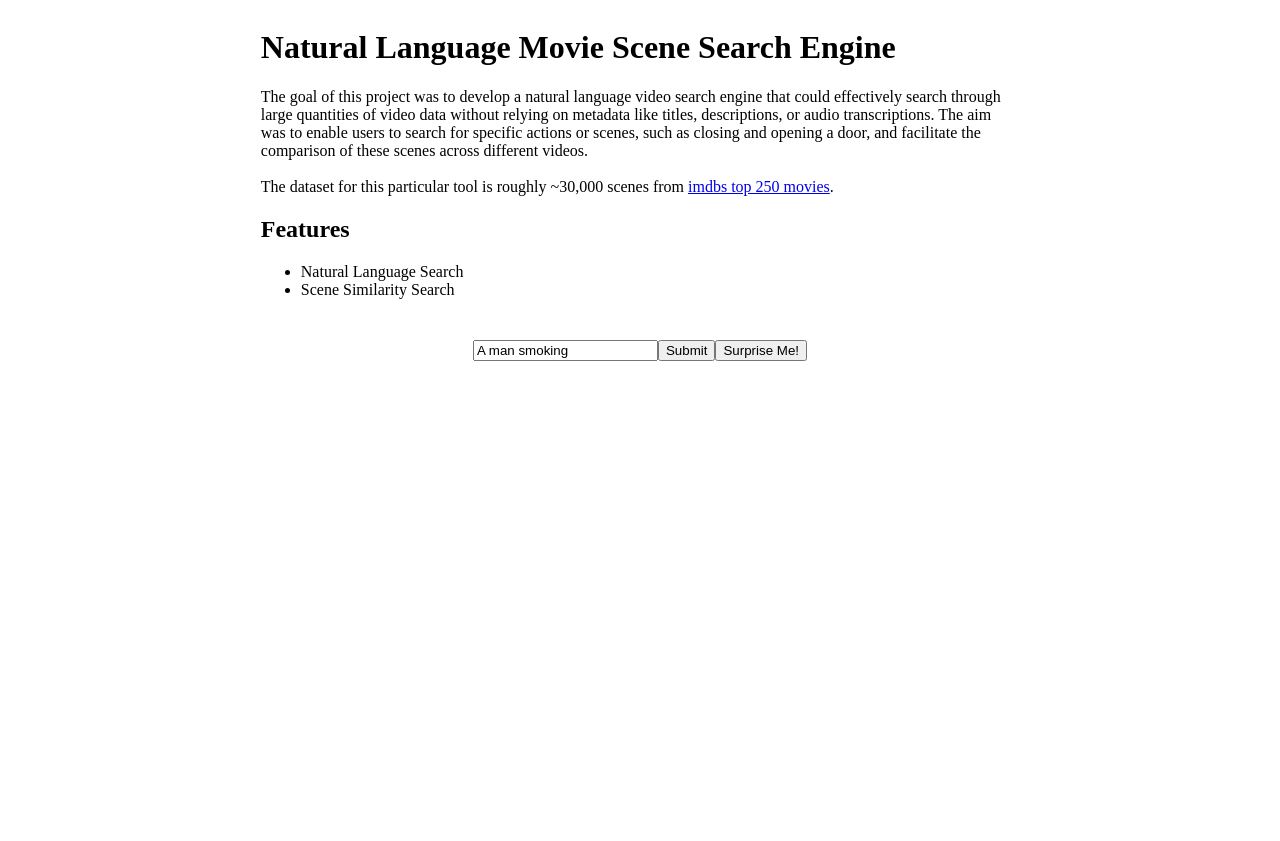
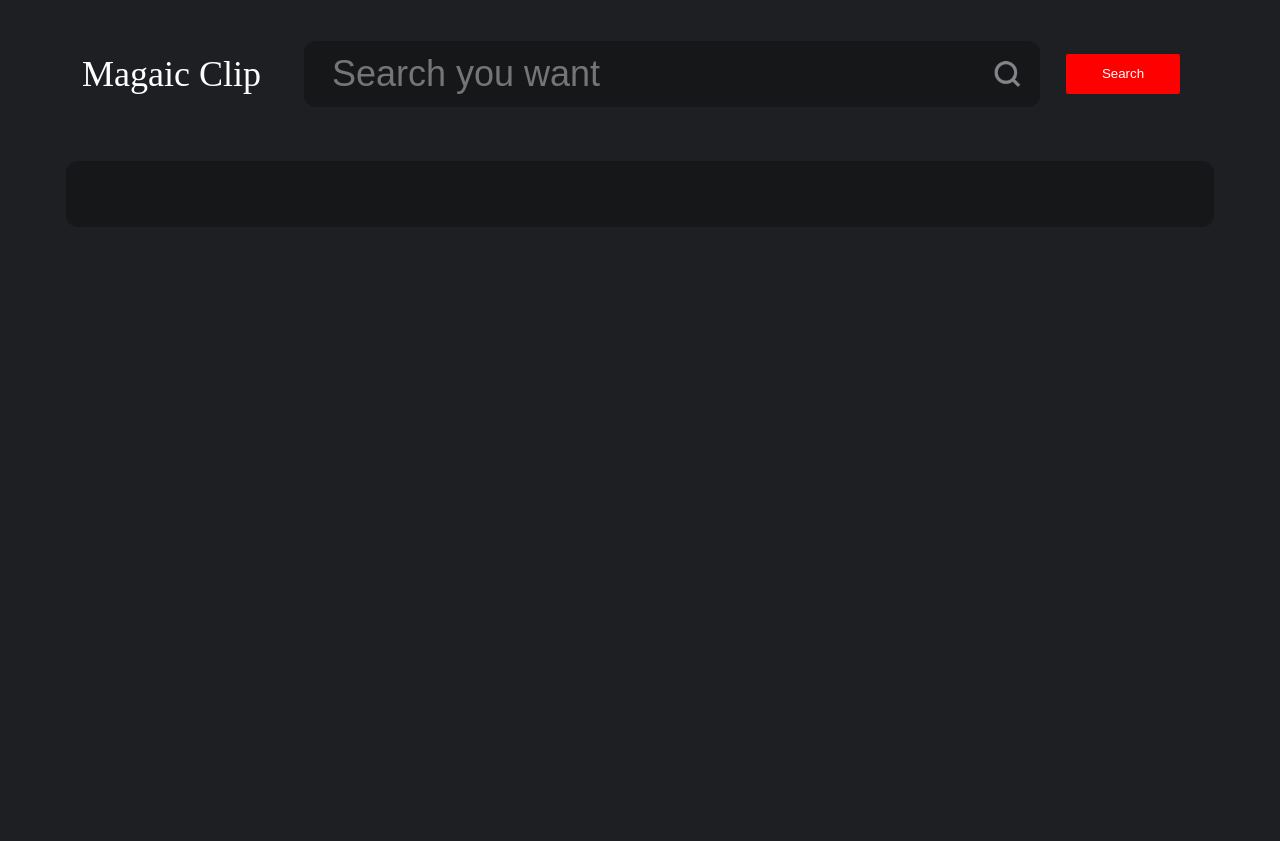
Before and after one commit to lichao252244354/VideoIndex, a Flask app: page / in a window 1280 px wide. Before the commit the page ends 361 px from the top, so only its background shows below. Run offline with Flask 2, Linux system fonts and the light colour scheme.

Commit message:
update index html

```diff
--- a/templates/index.html
+++ b/templates/index.html
@@ -1,84 +1,244 @@
 <!DOCTYPE html>
 <html>
+
 <head>
-    <title>Natural Language Video Search</title>
+    <title>Magaic Clip</title>
     <style>
-        #result {
-            display: flex;
-            margin-top: 20px;
-            flex-wrap: wrap;
-            padding: 50px;
-        }
-        .search-box {
-            margin-top: 25px;
-            display: flex;
-            justify-content: center;
-        }
-        .movie {
-            padding: 5px;
-            height: 100%;
-            flex: 1 1 30%;
-            max-width: 200px;
-            color: #1a1a1a;
-            background: rgb(84, 100,102);
-            border-radius: 5px;
-            margin: 10px;
-            height: 550px;
+        * {
+            margin: 0;
+            padding: 0;
+            box-sizing: border-box;
+
         }
 
-        .banner, .movie-container {
-            width: 100%;
-            display: flex;
-            justify-content: center;
-        }
-        .banner-text {
-            width: 60%;
+        ::-webkit-scrollbar {
+            width: 8px;
         }
 
-        @media (max-width: 768px) {
-            .movie {
-                flex-basis: 50%;
+        ::-webkit-scrollbar-track {
+            background-color: #151719;
+        }
+
+        ::-webkit-scrollbar-thumb {
+            box-shadow: inset 0 0 4px rgba(0, 0, 0, 0.3);
+        }
+
+        html,
+        body {
+            width: 100%;
+            height: 100%;
+        }
+
+        html {
+            background-color: rgb(29, 31, 34);
+        }
+
+        .content {
+            /* width: 1507px; */
+            margin: 0 auto;
+            color: #fff;
+        }
+
+        .search-box {
+            margin-top: 41px;
+            padding: 0 100px 0 82px;
+            display: flex;
+            justify-content: space-between;
+            align-items: center;
+        }
+
+        .search-icon {
+            position: absolute;
+            top: 50%;
+            right: 13px;
+            transform: translateY(-50%);
+            width: 39px;
+            height: 39px;
+        }
+
+        .title-h1 {
+            font-size: 36px;
+            line-height: 52px;
+        }
+
+        .ipt {
+            position: relative;
+            margin: 0 26px 0 43px;
+            flex: 1;
+        }
+
+        #query-input {
+            width: 100%;
+            font-size: 36px;
+            line-height: 66px;
+            text-indent: 28px;
+            color: #A59797;
+            border: 0;
+            border-radius: 12px;
+            outline: none;
+            background-color: #151719;
+        }
+
+        #query-button {
+            width: 114px;
+            height: 40px;
+            line-height: 40px;
+            background-color: #ff0000;
+            border: 0;
+            border-radius: 2px;
+            color: #fff;
+            cursor: pointer;
+        }
+
+        .movie-container {
+            margin: 54px 66px;
+            border-radius: 12px;
+            background-color: #151719;
+            /* opacity: 0; */
+        }
+
+        #result {
+            padding: 33px;
+            display: flex;
+            flex-wrap: wrap;
+        }
+
+        #result .movie {
+            flex-basis: calc((100% - 84px) / 4);
+            margin-right: 28px;
+            margin-top: 28px;
+        }
+
+        #result .movie:nth-of-type(4n) {
+            margin-right: 0;
+        }
+
+        .media-video {
+            display: block;
+            width: 100%;
+            height: 100%;
+        }
+
+        .video-wrapper {
+            width: 100%;
+            height: 160px;
+            border-radius: 4px;
+            overflow: hidden;
+        }
+
+        .link {
+            margin-left: 10px;
+            font-size: 12px;
+            line-height: 24px;
+            font-style: normal;
+            text-decoration: none;
+            color: #A59797;
+        }
+
+        .title-h3 {
+            font-size: 14px;
+            line-height: 24px;
+        }
+        .avatar {
+            padding-top: 15px;
+        }
+        .avatar-img-wrap {
+            margin-right: 10px;
+            margin-top: 7px;
+        }
+        .avatar-img {
+            width: 100%;
+        }
+    </style>
+</head>
+
+<body>
+    <div class="content">
+        <div class="search-box">
+            <span class="title-h1">Magaic Clip</span>
+            <!-- <input type="text" id="query-input" placeholder="Search you want"></input> -->
+            <div class="ipt">
+                <input type="text" id="query-input" placeholder="Search you want"></input>
+                <img src="./image/search.png" alt="" class="search-icon">
+            </div>
+            <button id="query-button">Search</button>
+            <!-- <button id="surprise-button">Surprise Me!</button> -->
+        </div>
+        <div class="movie-container">
+            <div id="result">
+            </div>
+            <!-- <div class="loading"><img src="../ai video/image/loading.gif" alt=""></div> -->
+        </div>
+    </div>
+    <script>
+        function submitSearch(query) {
+            clearMediaEvent()
+            const xhr = new XMLHttpRequest();
+            xhr.open("GET", "https://h73k112868.yicp.fun/api/search?q=" + query);
+            xhr.send();
+            xhr.onload = function () {
+                if (xhr.status === 200) {
+                    const response = JSON.parse(xhr.responseText);
+                    document.getElementById("result").innerHTML = response.matches.map(x => {
+                        const poster = x.metadata?.poster.split('@.')
+                        poster[1] = '._SX300_.jpg'
+                        return `<div class="movie">
+                        <div class="video-wrapper">
+                            <video class="media-video" width="200" controls="controls" src="https://h73k112868.yicp.fun/data/${x.metadata.index_id}.mp4" preload="auto"></video>
+                        </div>
+                        <div class="avatar" style="display:flex">
+                           <div class="avatar-img-wrap" style="width: 40px;height:40px;border-radius:50%;overflow:hidden;"><img src="./image/avatar.png" class="avatar-img" /> </div>
+                            <div><h3 class="title-h3">${x.metadata.scene_title}</h3>
+                        <h3 class="title-h3">(${Math.round(x.metadata.start)}sec-${Math.round(x.metadata.end)}sec) </h3></div>
+                            </div>
+                        <!-- <button xattr="${x.id}" onclick="similarScenes(this)">Similar Scenes</button> -->
+                    </div>`
+                    }).join('')
+                    setTimeout(() => {
+                        setMediaEvent()
+                    }, 500)
+                }
+            };
+        }
+        function clearMediaEvent() {
+            const videos = document.querySelectorAll('.media-video')
+            if (videos && videos.length) {
+                videos.forEach(item => {
+                    item.removeEventListener('play', handleMediaEvent)
+                })
             }
         }
 
-    </style>
-</head>
-<body>
-    <div class="banner">
-        <div class="banner-text">
-            <h1>Natural Language Movie Scene Search Engine</h1>
-            <p>
-            The goal of this project was to develop a natural language video search engine that could effectively search through large quantities of video data without relying on metadata like titles, descriptions, or audio transcriptions. The aim was to enable users to search for specific actions or scenes, such as closing and opening a door, and facilitate the comparison of these scenes across different videos.
-            <br/><br/>
-            The dataset for this particular tool is roughly ~30,000 scenes from <a href="https://www.imdb.com/chart/top/">imdbs top 250 movies</a>.
-            </p>
+        function setMediaEvent() {
+            const videos = document.querySelectorAll('.media-video')
+            if (videos && videos.length) {
+                videos.forEach(item => {
+                    item.addEventListener('play', handleMediaEvent)
+                })
+            }
+        }
 
-            <h2>Features</h2>
-            <ul>
-                <li>Natural Language Search</li>
-                <li>Scene Similarity Search</li>
-            </ul>
-        </div>
-    </div>
+        function handleMediaEvent(event) {
+            const videos = document.querySelectorAll('.media-video')
+            videos.forEach(item => {
+                if (item !== event.target) {
+                    item.pause()
+                }
+            })
+        }
 
-    <div class="search-box">
-        <input type="text" id="query-input" value="A man smoking"></input>
-        <button id="query-button">Submit</button>
-        <button id="surprise-button">Surprise Me!</button>
-    </div>
-    <div class="movie-container">
-        <div id="result"></div>
-    </div>
+        // setTimeout(() => {
+        //     setMediaEvent()
+        // }, 500)
 
-    <script>
-        function submitSearch(query) {
+        function similarScenes(e) {
             const xhr = new XMLHttpRequest();
-            xhr.open("GET", "/api/search?q=" + query);
-            xhr.onload = function() {
+            xhr.open("GET", "/api/similarity?id=" + e.getAttribute('xattr'));
+            xhr.onload = function () {
                 if (xhr.status === 200) {
                     const response = JSON.parse(xhr.responseText);
                     document.getElementById("result").innerHTML = response.matches.map(x => {
-                        const poster= x.metadata?.poster.split('@.')
+                        const poster = x.metadata?.poster.split('@.')
                         poster[1] = '._SX300_.jpg'
 
                         return `<div class="movie">
@@ -94,42 +254,22 @@
             xhr.send();
         }
 
-        function similarScenes(e) {
-            const xhr = new XMLHttpRequest();
-            xhr.open("GET", "/api/similarity?id=" + e.getAttribute('xattr'));
-            xhr.onload = function() {
-                if (xhr.status === 200) {
-                    const response = JSON.parse(xhr.responseText);
-                    document.getElementById("result").innerHTML = response.matches.map(x => {
-                        const poster= x.metadata?.poster.split('@.')
-                        poster[1] = '._SX300_.jpg'
+        // const surpriseQueries = ['crying baby', 'sleeping in bed', 'driving a car', 'man running', 'police chase', 'animals doing animal things']
+        // document.getElementById("surprise-button").addEventListener("click", function () {
+        //     const rnd = Math.round(Math.random() * surpriseQueries.length)
+        //     console.log(rnd, Math.random() * surpriseQueries.length, surpriseQueries.length)
 
-                        return `<div class="movie">
-                        <img src="${poster.join('@.')}" width="200" height="350"/>
-                        <h3>${x.metadata.scene_title}</h3>
-                        <h3>(${Math.round(x.metadata.start)}sec-${Math.round(x.metadata.end)}sec) <a target="_blank" href="https://youtu.be/${x.metadata?.index_id}?t=${Math.floor(x.metadata.start)}">View On YouTube</a> </h3>
+        //     document.getElementById("query-input").value = surpriseQueries[rnd]
+        //     submitSearch(surpriseQueries[rnd])
+        // })
 
-                        <button xattr="${x.id}" onclick="similarScenes(this)">Similar Scenes</button>
-                    </div>`
-                    }).join('')
-                }
-            };
-            xhr.send();
-        }
-
-        const surpriseQueries = ['crying baby', 'sleeping in bed', 'driving a car', 'man running', 'police chase', 'animals doing animal things']
-        document.getElementById("surprise-button").addEventListener("click", function() {
-            const rnd  = Math.round(Math.random() * surpriseQueries.length)
-            console.log(rnd, Math.random() * surpriseQueries.length, surpriseQueries.length)
-
-            document.getElementById("query-input").value = surpriseQueries[rnd]
-            submitSearch(surpriseQueries[rnd])
-        })
-
-        document.getElementById("query-button").addEventListener("click", function() {
+        document.getElementById("query-button").addEventListener("click", function () {
             const query = document.getElementById("query-input").value;
             submitSearch(query)
         });
+        // 2. This code loads the IFrame Player API code asynchronously.
+        var tag = document.createElement('script');
     </script>
 </body>
+
 </html>
```
Also changed, not shown: templates/image/1.jfif (added), templates/image/avatar.png (added), templates/image/loading.gif (added), templates/image/search.png (added).
